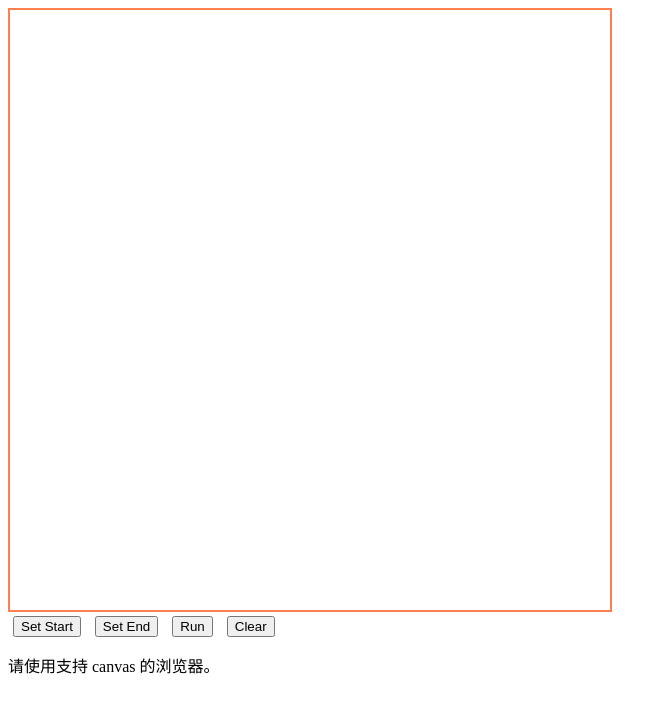
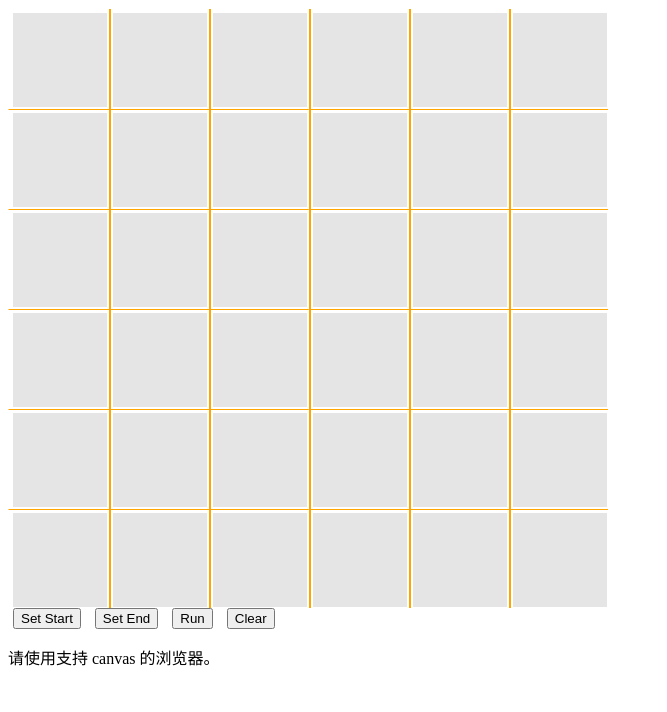
Before and after one commit to nykma/astar-js, a plain HTML site: page index.html in a window 1280 px wide. Shown: the whole page, without its empty margins (0-667 px from the left). Drawn offline with Linux system fonts and the light colour scheme.

Commit message:
draw success

```diff
--- a/astar.js
+++ b/astar.js
@@ -140,7 +140,10 @@ function nextPos(pos) {
 }
 
 
-function doAStar(startPoint, endPoint, blockList) {
+function doAStar(sP, eP, bL) {
+  startPoint = sP;
+  endPoint = eP;
+  blockList = bL; // init
   endPoint.forEach(function (ep) {
     openList = [];
     closeList = [];
@@ -169,6 +172,3 @@ function doAStar(startPoint, endPoint, blockList) {
     }
   });
 }
-
-
-// create a wrapper around native canvas element (with id="c")
--- a/draw.js
+++ b/draw.js
@@ -1,26 +1,28 @@
-(function () {
 var rectGroup = [],     // 方格矩阵
     editStatus = 0,     // 编辑状态。0:障碍 1:起点 2:终点
-    canvas = new fabric.Canvas('c'),    // 画布
-    canvasWidth = canvas.getWidth(),
-    canvasHeight = canvas.getHeight(),     // 画布尺寸
+    canvas = new fabric.Canvas('canvas'),    // 画布
+    map = ({W:6, H:6}),
+    canvasSize = {W:600, H:600},     // 画布尺寸
     startPoint = {X: 0, Y: 0, G: 0, father: undefined},
     endPoint = [{X: 5, Y: 5}], //起点和终点
     blockList = []; // 障碍物
+canvas.setHeight(canvasSize.H);
+canvas.setWidth(canvasSize.W);
+
 var canvasDrawGrid = function () {
   var lineGroup = [];
-    var lineSpaceW = canvasWidth / mapW;
-    var lineSpaceH = canvasHeight / mapH;
-    for (var i = 1; i < mapW; i++) {
-      var lineW = new fabric.Line([-(canvasWidth / 2), lineSpaceW * i, canvasWidth / 2, lineSpaceW * i], {
+  var lineSpaceW = canvasSize.W / map.W;
+  var lineSpaceH = canvasSize.H / map.H;
+  for (var i = 1; i < map.W; i++) {
+    var lineW = new fabric.Line([-(canvasSize.W / 2), lineSpaceW * i, canvasSize.W / 2, lineSpaceW * i], {
       stroke: 'orange',
       strokeWidth: 1,
       selectable: false
     });
     lineGroup.push(lineW);
   }
-    for (i = 1; i < mapH; i++) {
-      var lineH = new fabric.Line([lineSpaceH * i, canvasHeight / 2, lineSpaceH * i, -(canvasHeight / 2)], {
+  for (i = 1; i < map.H; i++) {
+    var lineH = new fabric.Line([lineSpaceH * i, canvasSize.H / 2, lineSpaceH * i, -(canvasSize.H / 2)], {
       stroke: 'orange',
       strokeWidth: 2,
       selectable: false
@@ -30,15 +32,16 @@
   lineGroup.forEach(function (line) {
     canvas.add(line);
   });
-    canvas.renderAll();
+
+  console.info("Into drawGrid.");
 };
 
 var canvasDrawRect = function () {
-    var W = canvasWidth / mapW;
-    var H = canvasHeight / mapH;
-    for (var i = 0; i < mapW; i++) {
+  var W = canvasSize.W / map.W;
+  var H = canvasSize.H / map.H;
+  for (var i = 0; i < map.W; i++) {
     var rectLine = []; // 一列方格
-      for (var j = 0; j < mapH; j++) {
+    for (var j = 0; j < map.H; j++) {
       var r = new fabric.Rect({
         left: i * W + 5,
         top: j * H + 5,
@@ -57,7 +60,7 @@
       canvas.add(r);
     })
   });
-    canvas.renderAll();
+  //canvas.renderAll();
 };
 
 var canvasInit = function () {
@@ -84,7 +87,7 @@
   canvas.renderAll();
 };
 
-  var canvasDrawResult = function (finalPath) {
+var canvasDrawResult = function (finalPath, openList, closeList) {
   console.log(finalPath);
   finalPath.forEach(function (pos) {
     rectGroup[pos.X][pos.Y].set({fill: "red"});
@@ -131,6 +134,7 @@
   }
 };
 window.onload = function () {
-    canvasInit();
+  console.info("Loaded.");
+  canvasDrawGrid();
+  canvasDrawRect();
 };
-} )();
--- a/index.html
+++ b/index.html
@@ -4,14 +4,10 @@
     <meta charset="UTF-8">
     <title>A* w/ Manhattan</title>
     <script src="./fabric.min.js" type="text/javascript"></script>
-    <script src="./astar.js" type="text/javascript"></script>
-    <script src="./draw.js" type="text/javascript"></script>
-    <link rel="stylesheet" href="./style.css" media="screen" />
+    <link rel="stylesheet" href="./style.css" />
 </head>
 <body>
-    <div id="canvas-container">
-        <canvas width="600" height="600" id="c"></canvas>
-    </div>
+        <canvas width="600" height="600" id="canvas"></canvas>
     <div id="buttons">
         <button id="setstart" onclick="setStartPoint()">Set Start</button>
         <button id="setend" onclick="setEndPoint()">Set End</button>
@@ -19,5 +15,7 @@
         <button id="clear">Clear</button>
     </div>
     <p>请使用支持 canvas 的浏览器。</p>
+    <script src="./draw.js" type="text/javascript"></script>
+    <!--<script src="./astar.js" type="text/javascript"></script>-->
 </body>
 </html>
--- a/style.css
+++ b/style.css
@@ -7,8 +7,8 @@ button {
   margin-right: 5px;
 }
 
-canvas {
-  border-style: solid;
-  border-color: coral;
-  border-width: 2px;
-}
+/*canvas {*/
+  /*border-style: solid;*/
+  /*border-color: coral;*/
+  /*border-width: 2px;*/
+/*}*/
```
Lines whose indentation alone changed are shown as unchanged.
